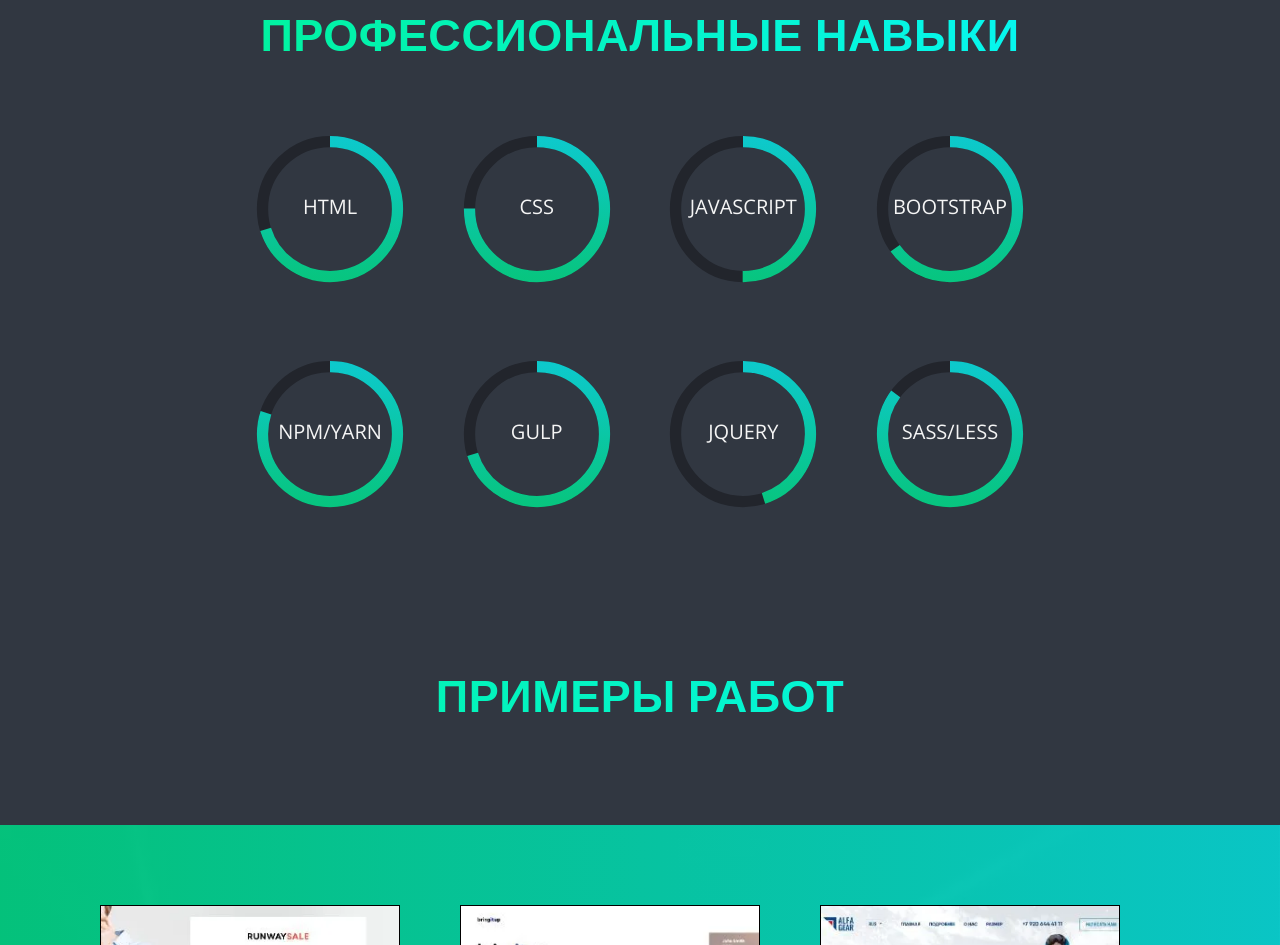
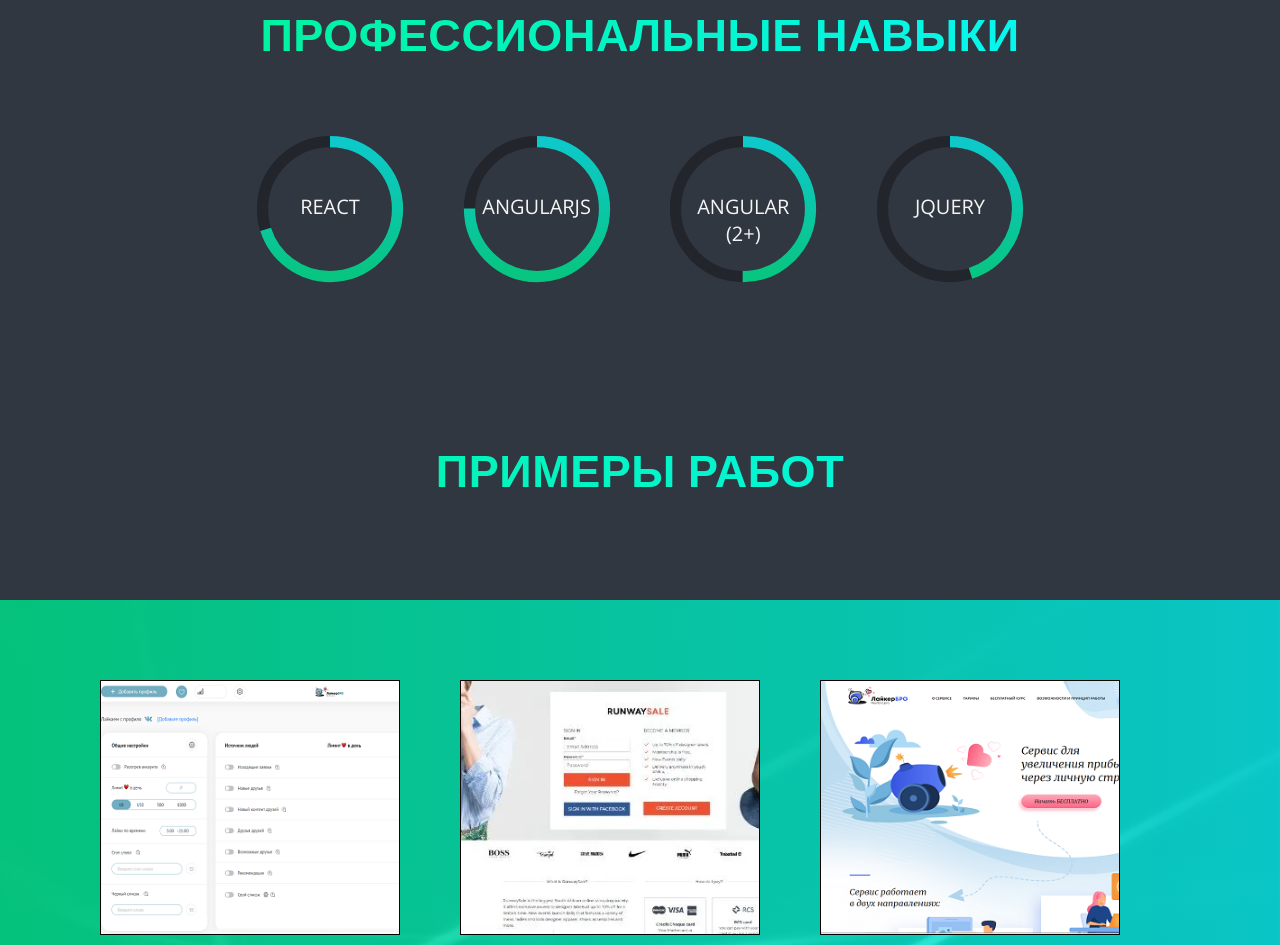
Before and after one commit to NecroSith/MyWebSiteRedesign, a website: page src/index.html in a window 1280 px wide. Shown: the part 5724-6669 px from the top of the page. Drawn offline with nearby package versions, Linux system fonts and the light colour scheme; some packages are replaced by stand-ins of ours.

Commit message:
Updated portfolio and skills sections

```diff
--- a/src/index.html
+++ b/src/index.html
@@ -351,44 +351,21 @@
 							<stop offset="100%"/>
 						</linearGradient>
 					</svg>
-					<span>html</span>
+					<span>React</span>
 				</div>
 				<div class="skills__skill">
 					<svg class="skill__svg" viewbox="0 0 200 200">
 						<circle r="90" cx="100" cy="100"  />
 						<circle class="svg__value value--css" r="90" cx="100" cy="100"/>
 					</svg>
-					<span>css</span>
+					<span>AngularJS</span>
 				</div>
 				<div class="skills__skill">
 					<svg class="skill__svg" viewbox="0 0 200 200">
 						<circle r="90" cx="100" cy="100"  />
 						<circle class="svg__value value--javascript" r="90" cx="100" cy="100"/>
 					</svg>
-					<span>javascript</span>
-				</div>
-				<div class="skills__skill">
-					<svg class="skill__svg" viewbox="0 0 200 200">
-						<circle r="90" cx="100" cy="100"  />
-						<circle class="svg__value value--bootstrap" r="90" cx="100" cy="100"/>
-					</svg>
-					<span>bootstrap</span>
-				</div>
-			</div>
-			<div class="skills__skill-wrapper">
-				<div class="skills__skill">
-					<svg class="skill__svg" viewbox="0 0 200 200">
-						<circle r="90" cx="100" cy="100"  />
-						<circle class="svg__value value--npm" r="90" cx="100" cy="100"/>
-					</svg>
-					<span>npm/yarn</span>
-				</div>
-				<div class="skills__skill">
-					<svg class="skill__svg" viewbox="0 0 200 200">
-						<circle r="90" cx="100" cy="100"  />
-						<circle class="svg__value value--gulp" r="90" cx="100" cy="100"/>
-					</svg>
-					<span>gulp</span>
+					<span>Angular <br> (2+)</span>
 				</div>
 				<div class="skills__skill">
 					<svg class="skill__svg" viewbox="0 0 200 200">
@@ -396,13 +373,6 @@
 						<circle class="svg__value value--jquery" r="90" cx="100" cy="100"/>
 					</svg>
 					<span>jquery</span>
-				</div>
-				<div class="skills__skill">
-					<svg class="skill__svg" viewbox="0 0 200 200">
-						<circle r="90" cx="100" cy="100"  />
-						<circle class="svg__value value--sass" r="90" cx="100" cy="100"/>
-					</svg>
-					<span>sass/less</span>
 				</div>
 			</div>
 		</div>
@@ -415,6 +385,15 @@
 		<div class="portfolio__gallery">
 			<ul>
 				<li>
+					<img class="lazyload" data-src="img/likerbro-spa.png" alt="">
+					<div class="gallery-item__overlay">
+						<span>Сервис по продвижению профилей вк</span>
+						<p>Было нужно создать одностраничное приложение на React</p>
+						<p>Было создано SPA из 16 страниц. Включает в себя специально созданные таблицы с сортировкой и фильтрами, систему регистрации/логина и тонкую настройку профиля вк</p>
+						<a href="https://likerbro.pro/login" target="__blank">Смотреть</a>
+					</div>
+				</li>
+				<li>
 					<img class="lazyload" data-src="img/runwaysale.webp" alt="">
 					<div class="gallery-item__overlay">
 						<span>Портал крупной торговой сети</span>
@@ -424,12 +403,12 @@
 					</div>
 				</li>
 				<li>
-					<img class="lazyload" data-src="img/bringitup.webp" alt="">
+					<img class="lazyload" data-src="img/likerbro-land.png" alt="">
 					<div class="gallery-item__overlay">
-						<span>Сайт по обучению навыкам ведения бизнеса</span>
-						<p>Было нужно создать сайт по имеющемуся макету</p>
-						<p>Был создан многостраничный сайт с формами и слайдерами с услугами по обучению. Реализованы отправка форм на почту и Google Analytics</p>
-						<a href="https://yanpustynnyy.ru/bringItUp/src/" target="__blank">Смотреть</a>
+						<span>Лендинг сервиса по продвижению профилей вк</span>
+						<p>Было нужно создать сайт для продвижения сервиса по автоворонкам</p>
+						<p>Было создан лендинг с комплексными фонами, полностью адаптивный, в соответствии с существующим дизайном.</p>
+						<a href="https://likerbro.pro" target="__blank">Смотреть</a>
 					</div>
 				</li>
 				<li>
@@ -457,15 +436,6 @@
 						<p>Было нужно создать быстрый и отзывчивый сайт</p>
 						<p>Был создан адаптивный лендинг, хорошо смотрящийся на всех устройствах. Очень высокая скорость загрузки на телефонах и десктопах (95 и 99 по Google Page Speed).</p>
 						<a href="https://yanpustynnyy.ru/apollo/" target="__blank">Смотреть</a>
-					</div>
-				</li>
-				<li>
-					<img class="lazyload" data-src="img/serbo.webp" alt="">
-					<div class="gallery-item__overlay">
-						<span>Магазин по продаже настенных муралей</span>
-						<p>Было нужно дополнить сайт новыми страницами</p>
-						<p>Было создано 5 новых, полностью адаптивных, страниц в соответствии с существующим дизайном.</p>
-						<a href="https://yanpustynnyy.ru/serbo/" target="__blank">Смотреть</a>
 					</div>
 				</li>
 			</ul>
```
Also changed, not shown: build/img/likerbro-land.png (added), build/img/likerbro-spa.png (added), build/index.html, src/img/likerbro-land.png (added), src/img/likerbro-spa.png (added), 1 other file.
